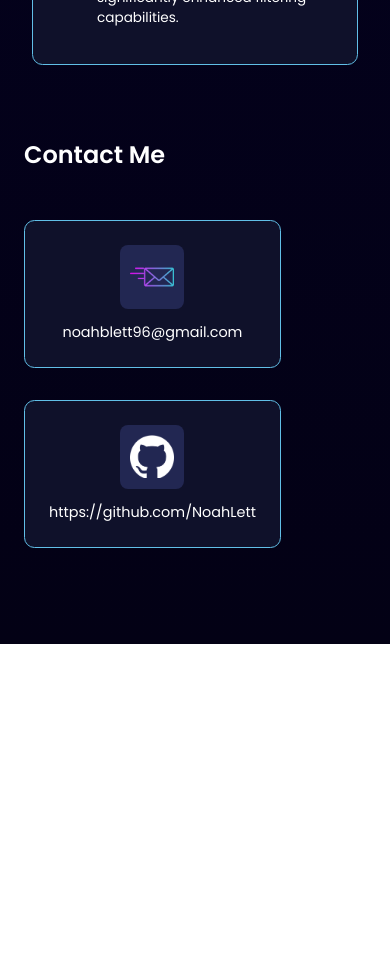
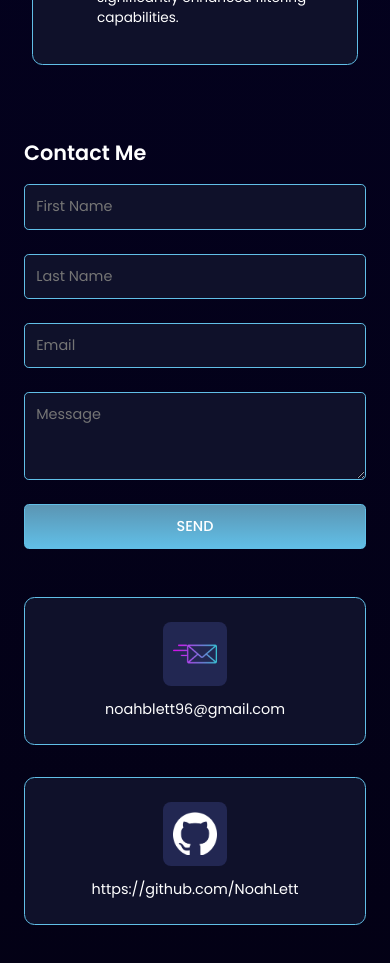
Before and after one commit to NoahLett/my-portfolio, a React (Vite) app: page / in a window 390 px wide. Shown: the part 2280-3243 px from the top of the page. Before the commit the page ends 2924 px from the top, so only its background shows below. Built offline with nearby package versions, Linux system fonts and the light colour scheme.

Commit message:
Finished contact form

```diff
--- a/src/components/ContactMe/ContactForm/ContactForm.css
+++ b/src/components/ContactMe/ContactForm/ContactForm.css
@@ -0,0 +1,63 @@
+.contact-form-content {
+    width: 100%;
+}
+
+form {
+    display: flex;
+    flex-direction: column;
+    grid-gap: 1.5rem;
+}
+
+.name-container {
+    display: flex;
+    align-items: center;
+    grid-gap: 1.5rem;
+}
+
+form input,
+form textarea {
+    flex: 1;
+    width: 100%;
+    font-size: 0.9rem;
+    color: white;
+    background: #0f112a;
+    border-radius: 0.6rem;
+    border: 1px solid #61bfe7;
+    padding: 1rem;
+}
+
+form button {
+    font-size: 1rem;
+    font-weight: 500;
+    color: white;
+    border: 1px solid #61bfe7;
+    border-radius: 0.6rem;
+    background: linear-gradient(180deg, #5b95b3 0%, #61bfe7 100%);
+    padding: 0.7rem;
+    transition: all 0.2s ease;
+    cursor: pointer;
+}
+
+form button:hover {
+    color: #61bfe7;
+    background: transparent;
+}
+
+@media (max-width: 450px) {
+    .name-container {
+        flex-direction: column;
+        align-items: flex-start;
+    }
+
+    form input,
+    form textarea {
+        padding: 0.7rem;
+        border-radius: 0.3rem;
+    }
+
+    form button {
+        font-size: 0.9rem;
+        padding: 0.7rem;
+        border-radius: 0.3rem;
+    }
+}
--- a/src/components/ContactMe/ContactForm/ContactForm.jsx
+++ b/src/components/ContactMe/ContactForm/ContactForm.jsx
@@ -3,8 +3,17 @@ import './ContactForm.css';
 
 const ContactForm = () => {
   return (
-    <div>
+    <div className='contact-form-content'>
+        <form>
+            <div className="name-container">
+                <input type="text" name="firstname" placeholder='First Name' />
+                <input type="text" name='lastname' placeholder='Last Name' />
+            </div>
+            <input type="text" name='email' placeholder='Email' />
+            <textarea type="text" name="message" placeholder='Message' rows={3} />
 
+            <button>SEND</button>
+        </form>
     </div>
   )
 }
--- a/src/components/ContactMe/ContactMe.css
+++ b/src/components/ContactMe/ContactMe.css
@@ -19,3 +19,14 @@
 .box-2 {
     flex: 1;
 }
+
+@media (max-width: 768px) {
+    .contact-content {
+        flex-direction: column-reverse;
+    }
+
+    .contact-container h5 {
+        font-size: 1.3rem;
+        margin-bottom: 1rem;
+    }
+}
```
